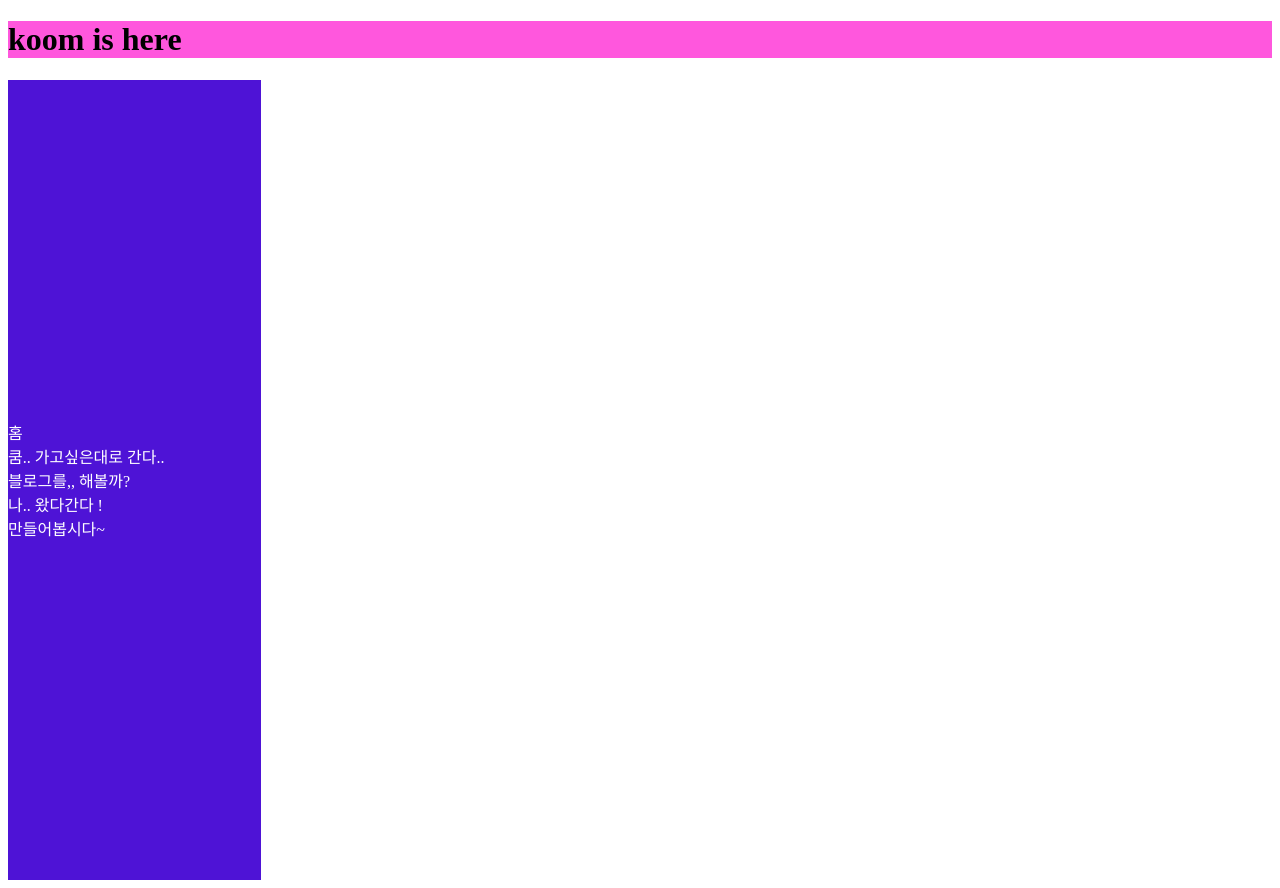
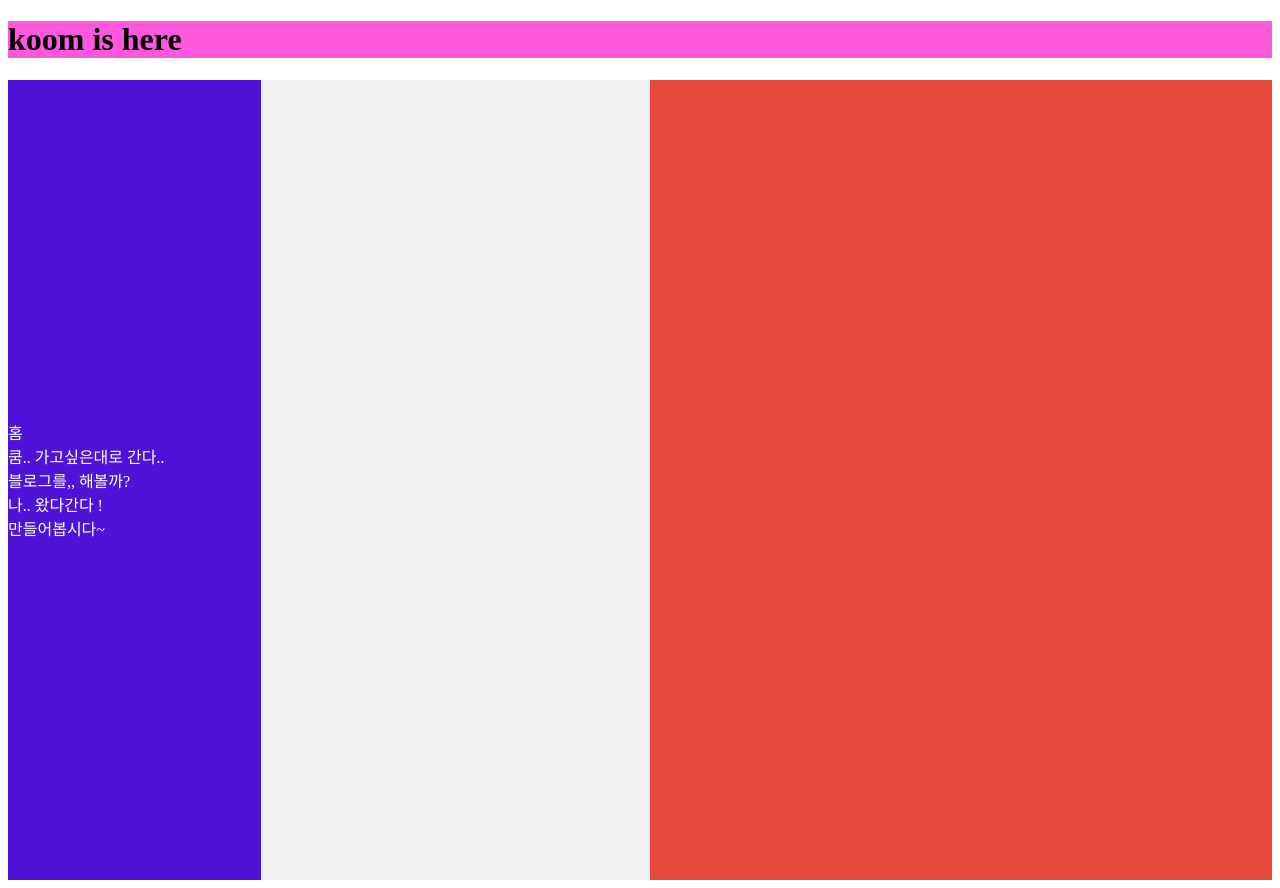
Before and after one commit to zikoom/kooms-day, a React (Create React App) app: page /zaduguaza/main in a window 1280 px wide. Built offline with nearby package versions, Linux system fonts and the light colour scheme.

Commit message:
자두과자의 원대한꿈..

```diff
--- a/src/jaduguaza/Mine.js
+++ b/src/jaduguaza/Mine.js
@@ -1,7 +1,13 @@
+import './Mine.scss';
+
 function Mine(){
+  // horror: Mine 페이지 class prefix
   return (
+
     <div className="horror-top-wrapper">
-
+      <div className="horror-nav"></div>
+      <div className="horror-header"></div>
+      <div className="horror-content"></div>
     </div>
   )
 }
--- /dev/null
+++ b/src/jaduguaza/Mine.scss
@@ -0,0 +1,25 @@
+.horror-top-wrapper{
+  display: grid;
+  grid-template-columns: 1fr 1.6fr;
+  grid-template-rows: 140px 1fr;
+}
+
+
+
+.horror-nav{
+  grid-column: 1 / 2;
+  grid-row: 1 / 3;
+  background-color: #F0F0F0;
+}
+
+.horror-header{
+  grid-column: 2 / 3;
+  grid-row: 1 / span 1;
+  background-color: #E7473C;
+}
+
+.horror-content{
+  grid-column: 2 / 3;
+  grid-row: 2 / span 1;
+  background-color: #E7473C;
+}
```
Also changed, not shown: src/Mine.scss (deleted).
